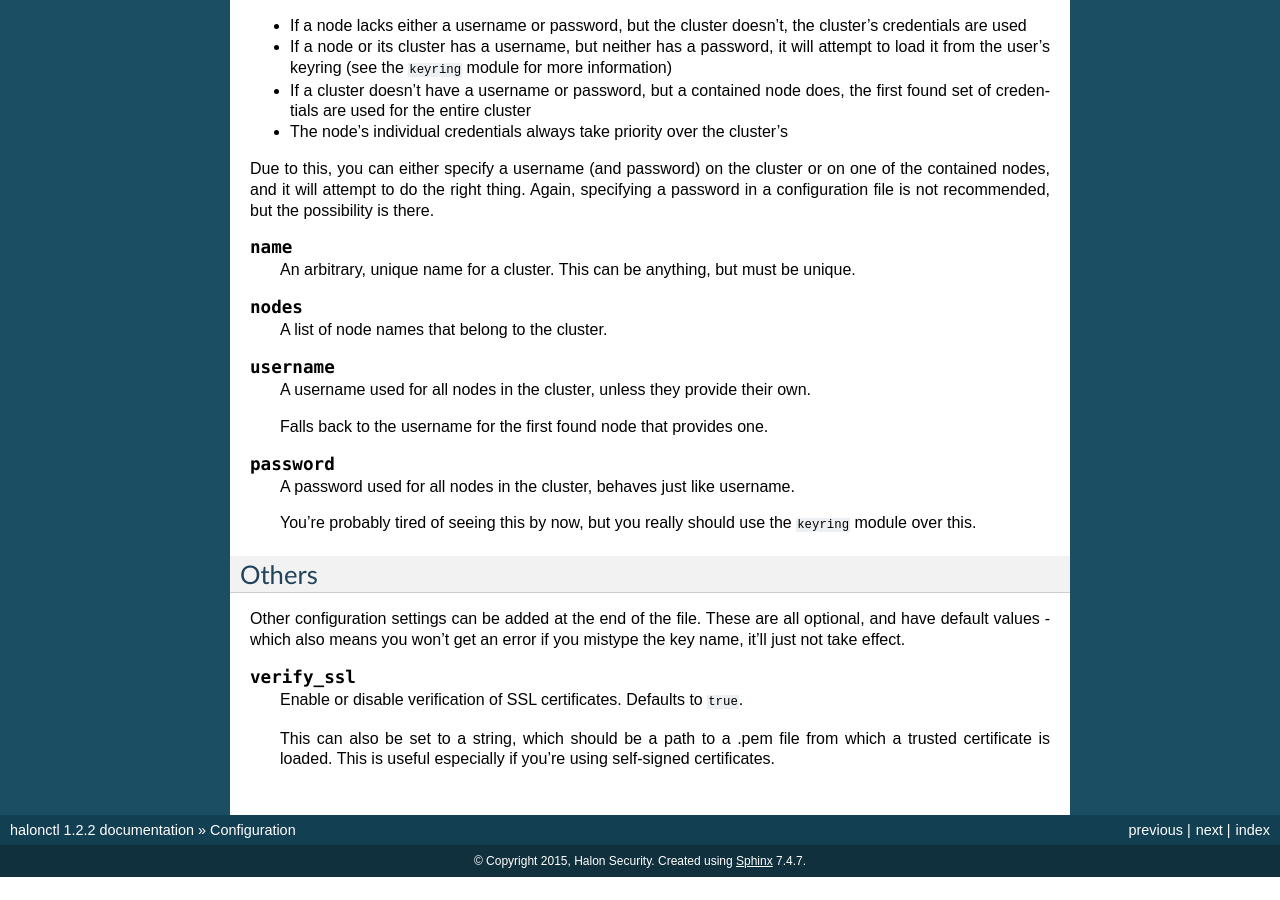
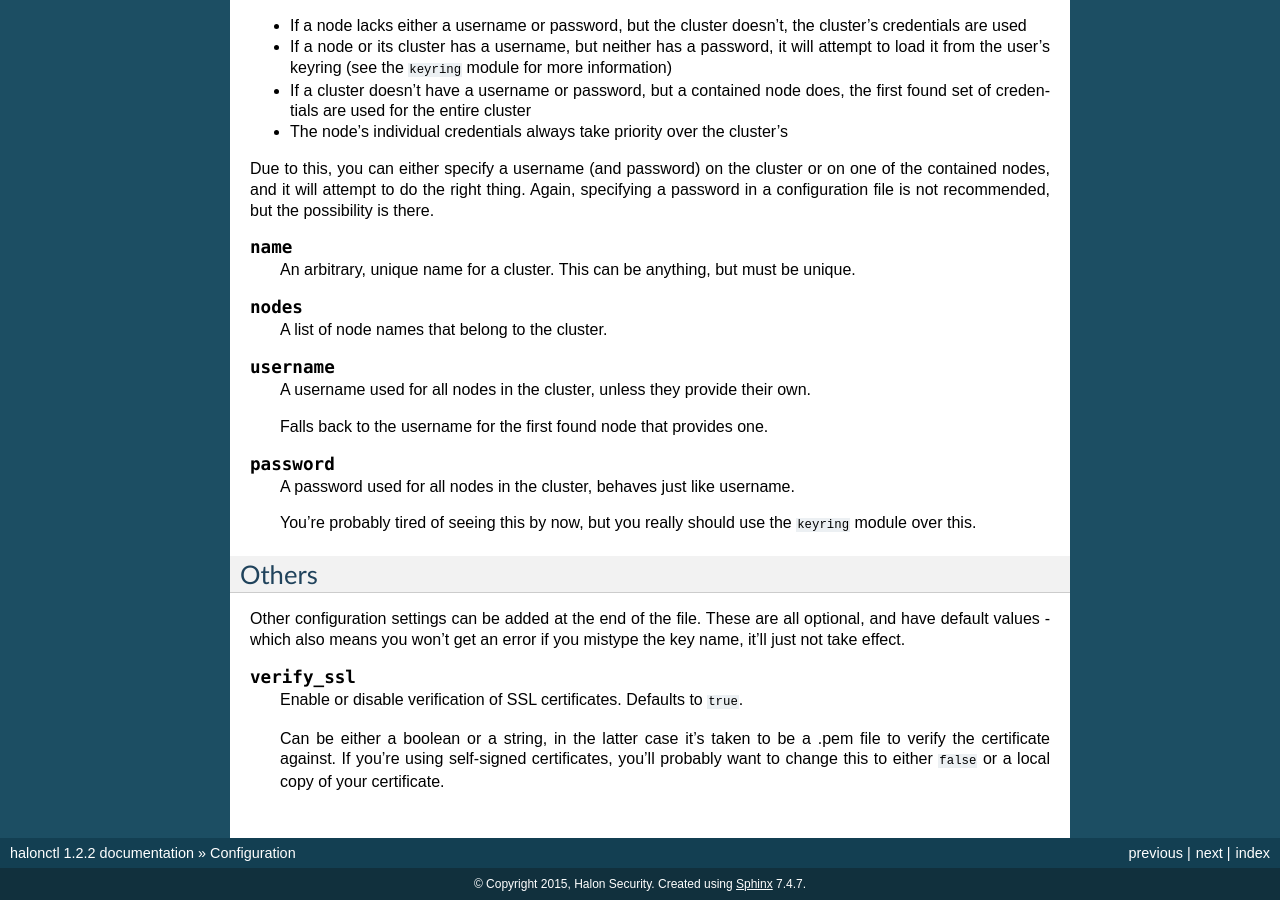
Before and after one commit to wildegnux/halonctl, a Sphinx documentation site: the page built from docs/configuration.rst, in a window 1280 px wide and 900 px high, scrolled down 1877 px. Built offline with Sphinx 7.4.7, drawn with Linux system fonts in a browser that asks for light colours; before the commit the page ends 2754 px from its top, so only the background shows below that.

Commit message:
Configuration: verify_ssl doc update

```diff
--- a/docs/configuration.rst
+++ b/docs/configuration.rst
@@ -117,4 +117,4 @@ Other configuration settings can be added at the end of the file. These are all
 
    Enable or disable verification of SSL certificates. Defaults to ``true``.
 
-   This can also be set to a string, which should be a path to a .pem file from which a trusted certificate is loaded. This is useful especially if you're using self-signed certificates.
+   Can be either a boolean or a string, in the latter case it's taken to be a .pem file to verify the certificate against. If you're using self-signed certificates, you'll probably want to change this to either ``false`` or a local copy of your certificate.
```
